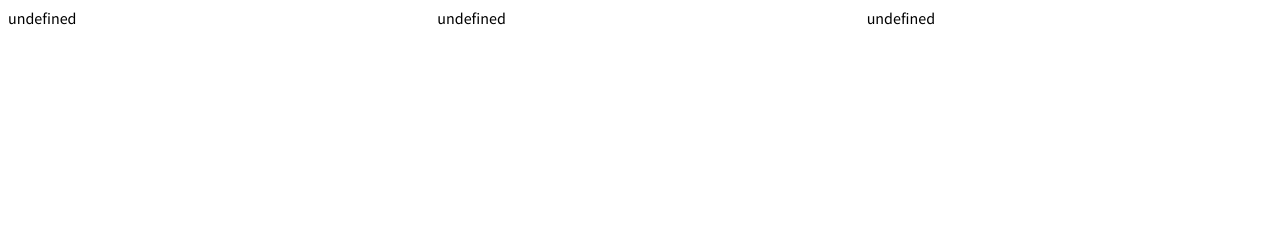
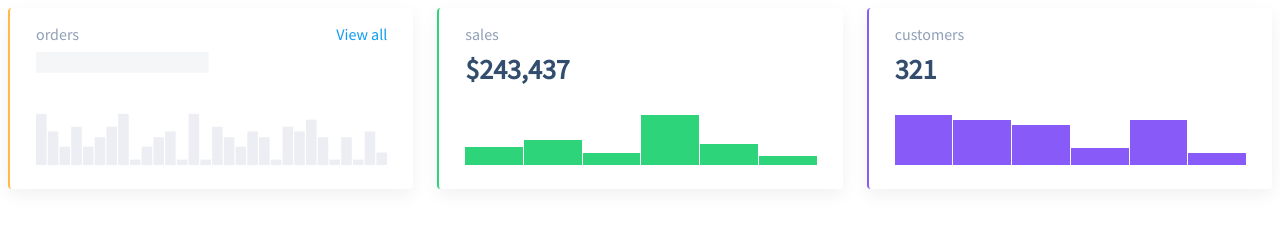
Before and after one commit to js-tasks-ru/js-20201211_konina, a website: page 04-oop-basic-intro-to-dom/1-column-chart/index.html in a window 1280 px wide. Drawn offline with Linux system fonts and the light colour scheme.

Commit message:
4-th task: column-chart

```diff
--- a/04-oop-basic-intro-to-dom/1-column-chart/index.html
+++ b/04-oop-basic-intro-to-dom/1-column-chart/index.html
@@ -15,6 +15,9 @@
 
     <script type="module">
       import ColumnChart from './index.js';
+      const orders = document.getElementById('orders');
+      const sales = document.getElementById('sales');
+      const customers = document.getElementById('customers');
 
       const ordersData = [];
       const salesData = [ 30, 40, 20, 80, 35, 15 ];
@@ -42,6 +45,12 @@
       orders.append(ordersChart.element);
       sales.append(salesChart.element);
       customers.append(customersChart.element);
+
+      // const newData = [20,3,67,34];
+      // const columnProps = ColumnChart.getColumnProps(newData);
+      //
+      // customersChart.update(newData);
+
     </script>
   </body>
 </html>
--- a/04-oop-basic-intro-to-dom/1-column-chart/index.js
+++ b/04-oop-basic-intro-to-dom/1-column-chart/index.js
@@ -1,3 +1,77 @@
 export default class ColumnChart {
+  constructor(options = {
+    data: [],
+    label: '',
+    value: 0,
+    link: null
+  }) {
+    this.render(options);
+    this.initEventListeners();
+  }
 
+  render(options) {
+    const {data, label, value, link} = options;
+    const element = document.createElement('div');
+
+    element.innerHTML = `
+      <div class="column-chart${data.length ? '' : ' column-chart_loading'}" style="--chart-height: 50">
+      <div class="column-chart__title">
+        ${label}
+        ${link ? `<a href="/${link}" class="column-chart__link">View all</a>` : ''}
+      </div>
+      <div class="column-chart__container">
+        <div data-element="header" class="column-chart__header">${value}</div>
+        <div data-element="body" class="column-chart__chart">
+          ${ColumnChart.createColumns(data)}
+        </div>
+      </div>
+    </div>
+    `;
+
+    // NOTE: в этой строке мы избавляемся от обертки-пустышки в виде `div`
+    // который мы создали на строке 7
+    this.element = element.firstElementChild;
+  }
+
+  static createColumns(data) {
+    const columns = data => ColumnChart.getColumnProps(data)
+      .map(({value, percent}) => `<div style="--value: ${value.toString()}" data-tooltip="${percent}"></div>`)
+      .join('');
+
+    return data.length ? columns(data) : '';
+  }
+
+  static getColumnProps(data, chartHeight = 50) {
+    const maxValue = Math.max(...data);
+    const scale = chartHeight / maxValue;
+
+    return data.map(item => {
+      return {
+        percent: (item / maxValue * 100).toFixed(0) + '%',
+        value: String(Math.floor(item * scale))
+      };
+    });
+  }
+
+  get chartHeight() {
+    const value = parseInt(getComputedStyle(this.element).getPropertyValue('--chart-height'));
+    return isFinite(value) ? value : 0;
+  }
+
+  update(data) {
+    this.element.querySelector('.column-chart__chart').innerHTML = ColumnChart.createColumns(data);
+  }
+
+  initEventListeners() {
+    // NOTE: в данном методе добавляем обработчики событий, если они есть
+  }
+
+  remove() {
+    this.element.remove();
+  }
+
+  destroy() {
+    this.remove();
+    // NOTE: удаляем обработчики событий, если они есть
+  }
 }
```
